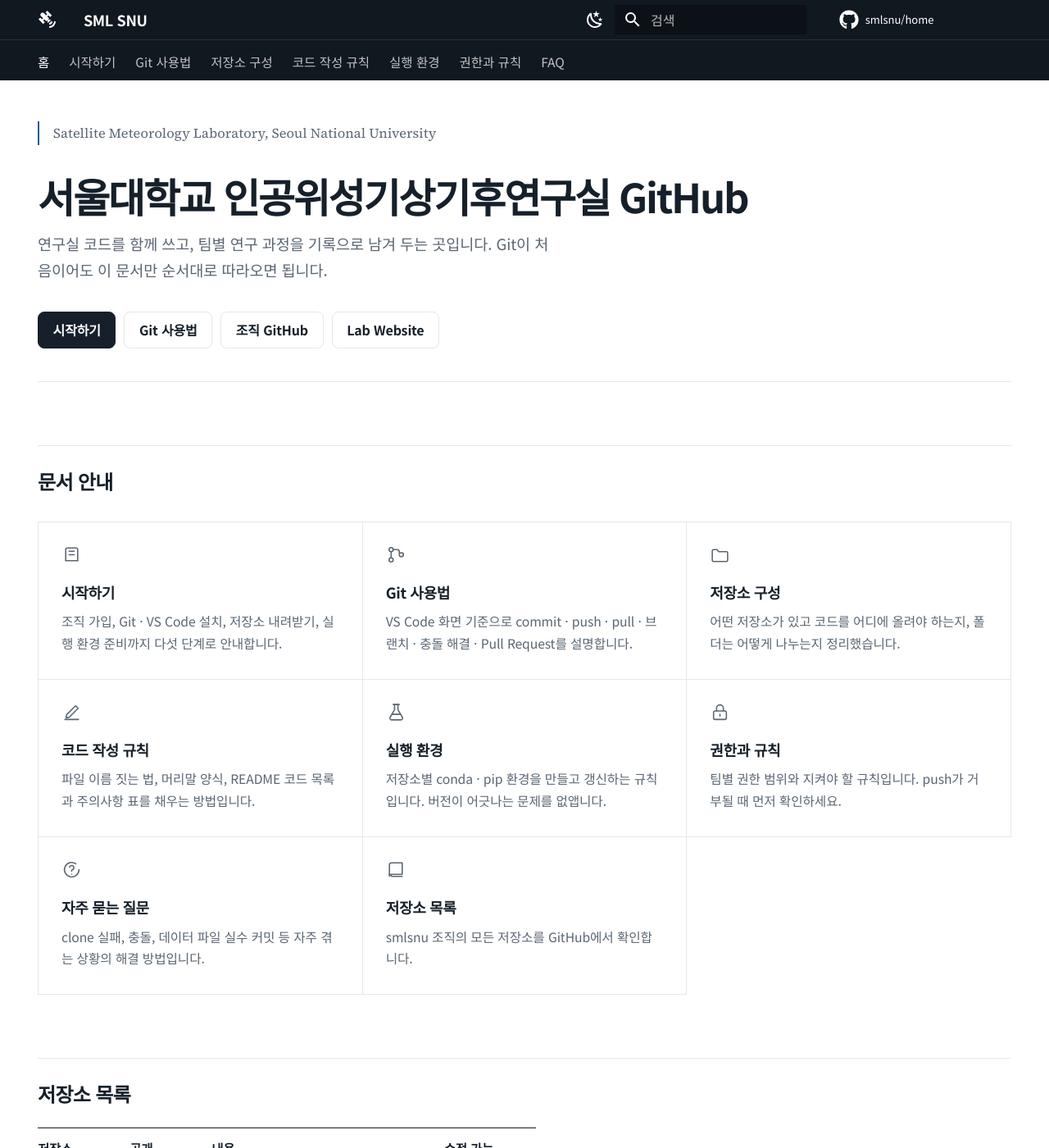
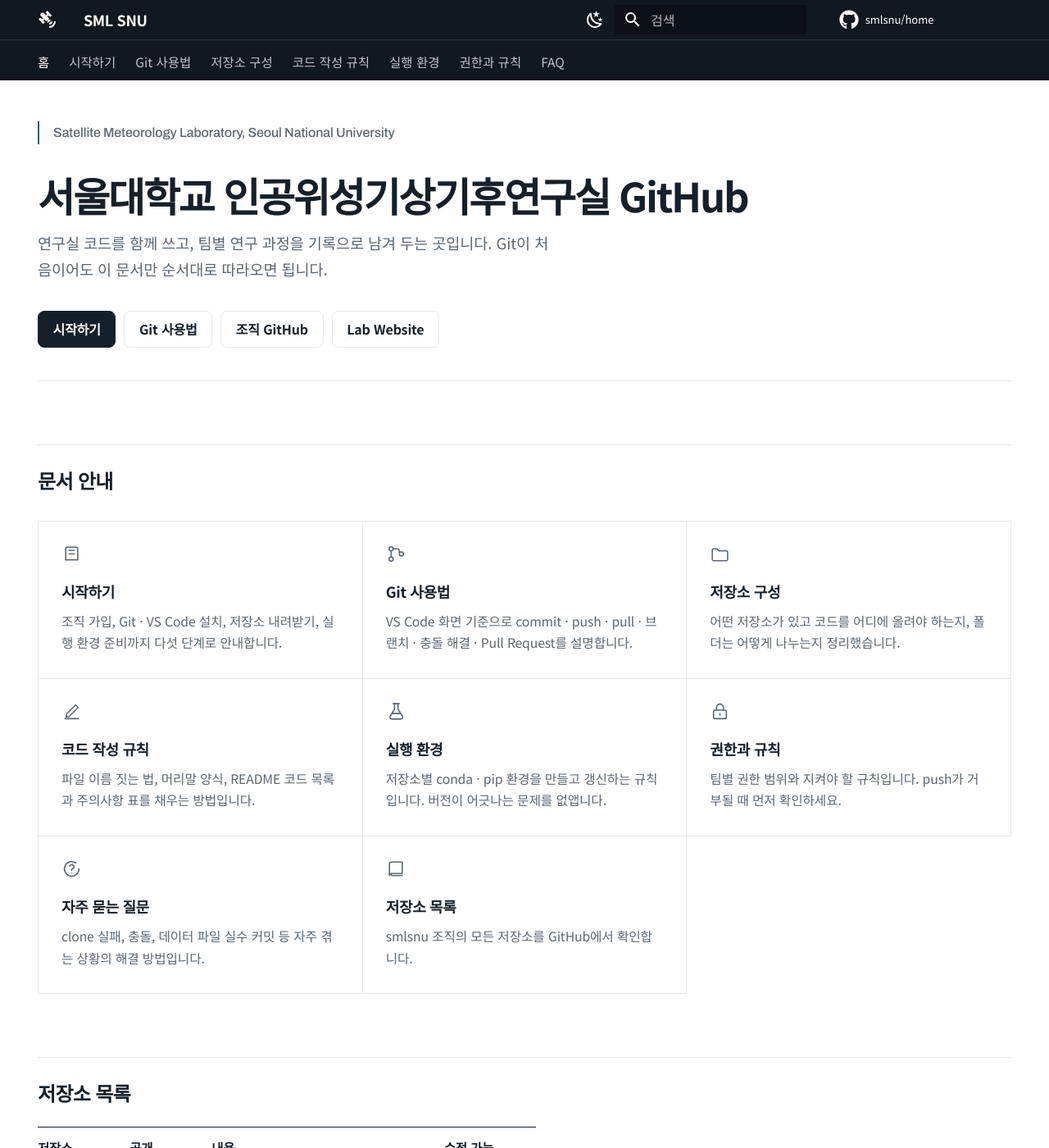
Before and after one commit to smlsnu/home, an MkDocs documentation site: the page built from docs/index.md, in a window 1280 px wide and 1400 px high. Shown: the whole window at 82% size. Built offline with MkDocs 1.6.1 and Material for MkDocs 9.7.7, drawn with Linux system fonts in a browser that asks for light colours; comment, search, counter and statistics services are not loaded.

Commit message:
Switch hero label font to Archivo

```diff
--- a/docs/stylesheets/extra.css
+++ b/docs/stylesheets/extra.css
@@ -3,7 +3,7 @@
    다른 서체로 바꾸려면 아래 두 줄의 이름만 함께 고치면 됩니다.
    예: Lora / Libre Baskerville / IBM Plex Sans / Inter / Spectral
    ------------------------------------------------------------ */
-@import url('https://fonts.googleapis.com/css2?family=Source+Serif+4:opsz,wght@8..60,400;8..60,600&display=swap');
+@import url('https://fonts.googleapis.com/css2?family=Archivo:wght@400;500;600&display=swap');
 
 /* ============================================================
    SML SNU — 커스텀 스타일
@@ -125,11 +125,10 @@
   margin-bottom: 1.05rem;
   padding-left: 0.85rem;
   border-left: 2px solid var(--sml-accent);
-  font-family: 'Source Serif 4', 'Noto Serif KR', Georgia, serif;
-  font-size: 0.82rem;
-  font-weight: 400;
-  font-optical-sizing: auto;
-  letter-spacing: 0.005em;
+  font-family: 'Archivo', 'Noto Sans KR', system-ui, sans-serif;
+  font-size: 0.8rem;
+  font-weight: 500;
+  letter-spacing: -0.005em;
   text-transform: none;
   color: var(--md-default-fg-color--light);
 }
```
